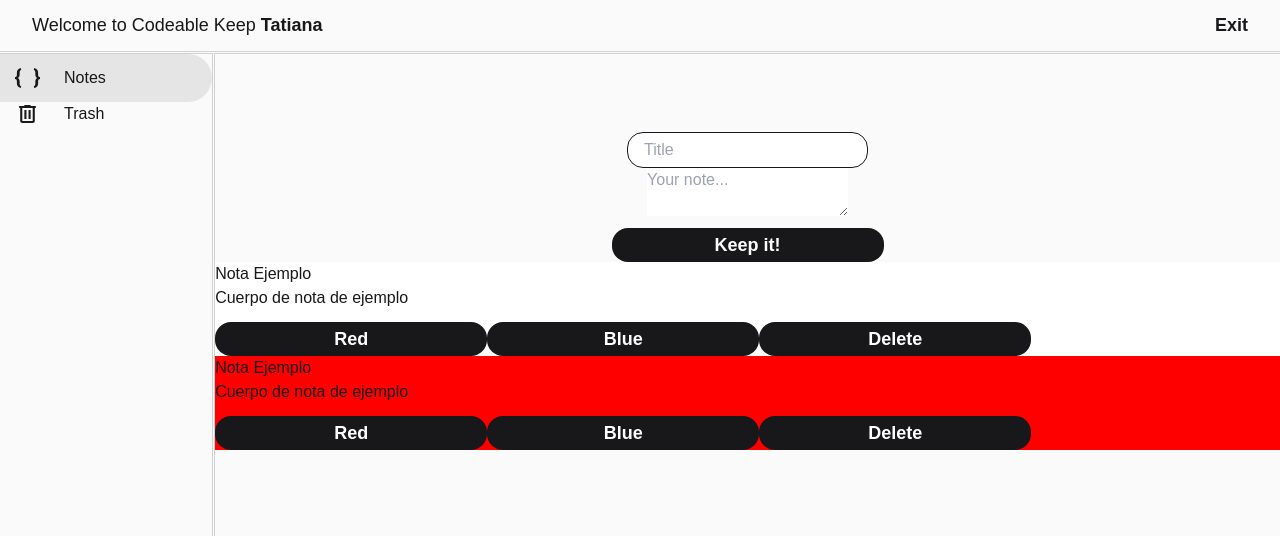
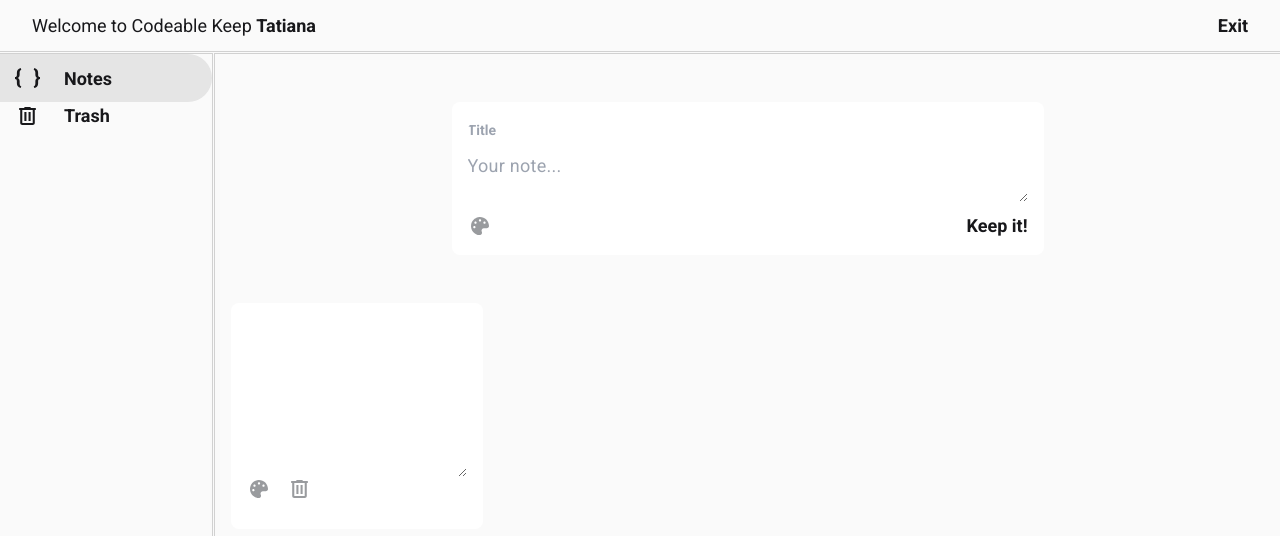
Before and after one commit to TatianaAriasOrozco/codeable-keep, a React (Vite) app: page /dashboard in a window 1280 px wide. Shown: the top 536 px of the page. Built offline with nearby package versions, Linux system fonts and the light colour scheme.

Commit message:
MODIFICATED NoteCard and NoteCreate components

```diff
--- a/src/components/Dashboard/index.jsx
+++ b/src/components/Dashboard/index.jsx
@@ -4,23 +4,23 @@ import NoteCreate from '../NoteCreate/index';
 import { useState } from 'react';
 
 export function Dashboard() {
-    const [notes, setNotes] = useState([
-        { id: 1, title: 'Nota Ejemplo', body: 'Cuerpo de nota de ejemplo', color: 'white' },
-        { id: 2, title: 'Nota Ejemplo', body: 'Cuerpo de nota de ejemplo', color: 'red' },
-        // Puedes agregar más notas aquí
-      ]);
+    // const [notes, setNotes] = useState([
+    //     { id: 1, title: 'Nota Ejemplo', body: 'Cuerpo de nota de ejemplo', color: 'white' },
+    //     { id: 2, title: 'Nota Ejemplo', body: 'Cuerpo de nota de ejemplo', color: 'red' },
+    //     // Puedes agregar más notas aquí
+    // ]);
 
-      const addNote = (note) => {
-        setNotes([...notes, { ...note, id: Date.now() }]);
-      };
+    // const addNote = (note) => {
+    //     setNotes([...notes, { ...note, id: Date.now() }]);
+    // };
 
-      const deleteNote = (id) => {
-        setNotes(notes.filter(note => note.id !== id));
-      };
+    // const deleteNote = (id) => {
+    //     setNotes(notes.filter(note => note.id !== id));
+    // };
 
-      const changeNoteColor = (id, color) => {
-        setNotes(notes.map(note => (note.id === id ? { ...note, color } : note)));
-      };
+    // const changeNoteColor = (id, color) => {
+    //     setNotes(notes.map(note => (note.id === id ? { ...note, color } : note)));
+    // };
 
     return (
         <div className={styles.container}>
@@ -42,16 +42,9 @@ export function Dashboard() {
                 </a>
             </div>
             <div className={styles.containerNotes}>
-                    <NoteCreate  addNote={addNote}/>
-                    <div className="notes">
-                    {notes.map(note => (
-                        <NoteCard
-                        key={note.id}
-                        note={note}
-                        deleteNote={deleteNote}
-                        changeNoteColor={changeNoteColor}
-                        />
-                    ))}
+                <NoteCreate />
+                <div className={styles.notes}>
+                    <NoteCard />
                 </div>
             </div>
 
--- a/src/components/Dashboard/styles.module.css
+++ b/src/components/Dashboard/styles.module.css
@@ -33,8 +33,6 @@ header > a{
     color: hsla(240, 6%, 10%, 1);
     font-weight: 700;
     font-size: 1.125rem;
-
-
 }
 
 
@@ -67,7 +65,11 @@ header > a{
     border-radius: 0 25px 25px 0;
 }
 .containerNotes{
+    display: flex;
+    flex-direction: column;
+    padding: 48px 16px;
     grid-area:notes;
     border-left: 1px #d1d1d1 solid;
     border-top: 1px #d1d1d1 solid;
+    gap: 48px;
 }
--- a/src/components/NoteCard/index.jsx
+++ b/src/components/NoteCard/index.jsx
@@ -1,25 +1,44 @@
 
-import PropTypes from 'prop-types';
-import './styles.module.css';
+import PropTypes, { func } from 'prop-types';
+import styles from './styles.module.css';
 
-function NoteCard({ note, deleteNote, changeNoteColor }) {
+// function NoteCard({ note, deleteNote, changeNoteColor }) {
+//   return (
+//     <div className="note-card" style={{ backgroundColor: note.color }}>
+//       <h3>{note.title}</h3>
+//       <p>{note.body}</p>
+//       <div className="note-actions">
+//         <button onClick={() => changeNoteColor(note.id, 'red')}>Red</button>
+//         <button onClick={() => changeNoteColor(note.id, 'blue')}>Blue</button>
+//         <button onClick={() => deleteNote(note.id)}>Delete</button>
+//       </div>
+//     </div>
+//   );
+// }
+
+function NoteCard() {
   return (
-    <div className="note-card" style={{ backgroundColor: note.color }}>
-      <h3>{note.title}</h3>
-      <p>{note.body}</p>
-      <div className="note-actions">
-        <button onClick={() => changeNoteColor(note.id, 'red')}>Red</button>
-        <button onClick={() => changeNoteColor(note.id, 'blue')}>Blue</button>
-        <button onClick={() => deleteNote(note.id)}>Delete</button>
+    <div className={styles.note}>
+      <div className={styles.noteDetails}>
+        <input type="text" />
+        <textarea className={styles.noteBody} name="" id=""></textarea>
+      </div>
+      <div className={styles.noteFooter}>
+        <a href="">
+          <img src="src/assets/palette.svg" alt="palette color" />
+        </a>
+        <a href="">
+          <img src="/src/assets/delete-grey.svg" alt="trash icon" />
+        </a>
       </div>
     </div>
-  );
+  )
 }
 
-NoteCard.propTypes = {
-  note: PropTypes.object.isRequired,
-  deleteNote: PropTypes.func.isRequired,
-  changeNoteColor: PropTypes.func.isRequired,
-};
+// NoteCard.propTypes = {
+//   note: PropTypes.object.isRequired,
+//   deleteNote: PropTypes.func.isRequired,
+//   changeNoteColor: PropTypes.func.isRequired,
+// };
 
 export default NoteCard;
--- a/src/components/NoteCard/styles.module.css
+++ b/src/components/NoteCard/styles.module.css
@@ -1,87 +1,4 @@
-/* styles.css */
-
-* {
-    box-sizing: border-box;
-    margin: 0;
-    padding: 0;
-}
-
-body {
-    font-family: Arial, sans-serif;
-    background-color: #f0f0f0;
-}
-
-.container {
-    display: flex;
-    height: 100vh;
-}
-
-.sidebar {
-    width: 250px;
-    background-color: #fff;
-    padding: 20px;
-    border-right: 1px solid #ddd;
-}
-
-.sidebar h2 {
-    font-size: 18px;
-    margin-bottom: 20px;
-}
-
-.sidebar h2 span {
-    font-weight: normal;
-    color: #888;
-}
-
-.sidebar nav ul {
-    list-style: none;
-}
-
-.sidebar nav ul li {
-    margin-bottom: 10px;
-}
-
-.sidebar nav ul li a {
-    text-decoration: none;
-    color: #333;
-    padding: 10px;
-    display: block;
-    border-radius: 4px;
-}
-
-.sidebar nav ul li a.active,
-.sidebar nav ul li a:hover {
-    background-color: #f0f0f0;
-}
-
-.main-content {
-    flex: 1;
-    padding: 20px;
-    overflow-y: auto;
-}
-
-.note-creator {
-    background-color: #fff;
-    padding: 20px;
-    margin-bottom: 20px;
-    border-radius: 8px;
-    box-shadow: 0 0 10px rgba(0, 0, 0, 0.1);
-}
-
-.note-title,
-.note-body {
-    width: 100%;
-    padding: 10px;
-    border: 1px solid #ddd;
-    border-radius: 4px;
-    margin-bottom: 10px;
-}
-
-.note-actions {
-    display: flex;
-    justify-content: space-between;
-    align-items: center;
-}
+/* styles.css
 
 .color-picker {
     position: relative;
@@ -140,14 +57,6 @@ body {
     background-color: #d7aefb;
 }
 
-.save-btn {
-    padding: 10px 20px;
-    border: none;
-    background-color: #4caf50;
-    color: white;
-    border-radius: 4px;
-    cursor: pointer;
-}
 
 .notes {
     display: flex;
@@ -207,4 +116,54 @@ body {
     border: none;
     cursor: pointer;
     font-size: 18px;
+} */
+
+.note {
+    width: 252px;
+    height: 226px;
+    border-radius: 8px;
+    padding: 16px;
+    border: none;
+    background-color: white;
+    display: flex;
+    flex-direction: column;
+    justify-content: space-between;
 }
+
+.noteDetails {
+    display: flex;
+    flex-direction: column;
+    gap: 16px;
+    width: 100%;
+    height: 158px;
+}
+
+.note input[type="text"] {
+    margin-top: 4px;
+    width: 100%;
+    line-height: 20px;
+    border: none;
+    font-size: 14px;
+    font-weight: 700;
+    color: #18181B;
+    outline: none;
+    padding: 0;
+}
+
+.noteBody {
+    width: 100%;
+    height: 100%;
+    border: none;
+    font-size: 18px;
+    line-height: 24px;
+    letter-spacing: 0.25px;
+    color: #18181B;
+    outline: none;
+}
+
+.noteFooter {
+    display: flex;
+    flex-direction: row;
+    gap: 16px;
+    height: 36px;
+}
--- a/src/components/NoteCreate/index.jsx
+++ b/src/components/NoteCreate/index.jsx
@@ -1,46 +1,48 @@
 import { useState } from 'react';
 import PropTypes from 'prop-types';
-import './styles.module.css';
+import styles from './styles.module.css';
 
-function NoteCreate({ addNote }) {
-  const [title, setTitle] = useState('');
-  const [body, setBody] = useState('');
+function NoteCreate() {
+  // const [title, setTitle] = useState('');
+  // const [body, setBody] = useState('');
 
-  const handleSubmit = (e) => {
-    e.preventDefault();
-    addNote({
-      title,
-      body,
-      color: 'white'
-    });
-    setTitle('');
-    setBody('');
-  };
+  // const handleSubmit = (e) => {
+  //   e.preventDefault();
+  //   addNote({
+  //     title,
+  //     body,
+  //     color: 'white'
+  //   });
+  //   setTitle('');
+  //   setBody('');
+  // };
 
   return (
-    <form className="note-creator" onSubmit={handleSubmit}>
+    <form className={styles.noteCreator}>
+      <div className={styles.noteContainer}>
         <input
           type="text"
           placeholder="Title"
-        className="note-title"
-        value={title}
-        onChange={(e) => setTitle(e.target.value)}
         />
         <textarea
           placeholder="Your note..."
-        className="note-body"
-        value={body}
-        onChange={(e) => setBody(e.target.value)}
+          className={styles.noteBody}
         />
-      <div className="note-actions">
-        <button type="submit" className="save-btn">Keep it!</button>
+      </div>
+      <div className={styles.noteActions} >
+        <a href="">
+          <img src="src/assets/palette.svg" alt="palette color" />
+        </a>
+        <a href="/">
+          <p>Keep it!</p>
+        </a>
       </div>
     </form>
   );
 }
 
-NoteCreate.propTypes = {
-  addNote: PropTypes.func.isRequired,
-};
+// NoteCreate.propTypes = {
+//   addNote: PropTypes.func.isRequired,
+// };
 
 export default NoteCreate;
--- a/src/components/NoteCreate/styles.module.css
+++ b/src/components/NoteCreate/styles.module.css
@@ -1,45 +1,4 @@
 /* styles.css */
-
-body {
-    font-family: Arial, sans-serif;
-    margin: 0;
-    padding: 0;
-    background-color: #f4f4f4;
-}
-
-.container {
-    display: flex;
-}
-
-.sidebar {
-    width: 200px;
-    background-color: #333;
-    color: white;
-    padding: 20px;
-}
-
-.sidebar h2 span {
-    color: #ddd;
-}
-
-.sidebar nav ul {
-    list-style-type: none;
-    padding: 0;
-}
-
-.sidebar nav ul li {
-    margin: 10px 0;
-}
-
-.sidebar nav ul li a {
-    color: white;
-    text-decoration: none;
-}
-
-.main-content {
-    flex-grow: 1;
-    padding: 20px;
-}
 
 .note {
     background-color: white;
@@ -53,17 +12,17 @@ body {
     margin-top: 0;
 }
 
-.note-footer {
+.noteFooter {
     display: flex;
     justify-content: space-between;
     align-items: center;
 }
 
-.color-picker {
+.colorPicker {
     position: relative;
 }
 
-.color-btn {
+.colorBtn {
     background: none;
     border: none;
     cursor: pointer;
@@ -81,7 +40,7 @@ body {
     border-radius: 5px;
 }
 
-.color-picker:hover .colors {
+.colorPicker:hover .colors {
     display: flex;
 }
 
@@ -125,50 +84,63 @@ body {
     background-color: purple;
 }
 
-.delete-btn {
+.deleteBtn {
     background: none;
     border: none;
     cursor: pointer;
     font-size: 18px;
 }
 
-.note-creator {
+.noteCreator {
     background-color: white;
-    padding: 20px;
-    margin: 10px 0;
-    border-radius: 5px;
-    box-shadow: 0 2px 4px rgba(0, 0, 0, 0.1);
+    padding:16px;
+    margin: 0 auto;
+    border-radius: 8px;
+    width: 592px;
 }
 
-.note-title {
+.noteContainer {
+    display: flex;
+    flex-direction: column;
     width: 100%;
-    padding: 10px;
-    margin-bottom: 10px;
-    border: 1px solid #ccc;
-    border-radius: 5px;
+    gap: 16px;
 }
 
-.note-body {
+input[type="text"] {
+    margin-top: 4px;
     width: 100%;
-    padding: 10px;
-    margin-bottom: 10px;
-    border: 1px solid #ccc;
-    border-radius: 5px;
+    font-size: 16px;
+    line-height: 16px;
+    border: none;
+    font-size: 14px;
+    font-weight: 700;
+    color: #737373;
+    outline: none;
+    padding: 0;
 }
 
-.note-actions {
+.noteBody {
+    width: 100%;
+    margin-bottom: 10px;
+    border: none;
+    font-size: 18px;
+    line-height: 24px;
+    letter-spacing: 0.25px;
+    color: #737373;
+    outline: none;
+}
+
+.noteActions {
     display: flex;
     justify-content: space-between;
     align-items: center;
+    width: 100%;
 }
 
-.save-btn {
-    background-color: #333;
-    color: white;
-    border: none;
-    padding: 10px 20px;
-    border-radius: 5px;
-    cursor: pointer;
+a p{
+    color: hsla(240, 6%, 10%, 1);
+    font-weight: 700;
+    font-size: 1.125rem;
 }
 
 .trash {
```
Also changed, not shown: src/assets/delete-grey.svg (added), src/assets/palette.svg (added). Lines whose indentation alone changed are shown as unchanged.
